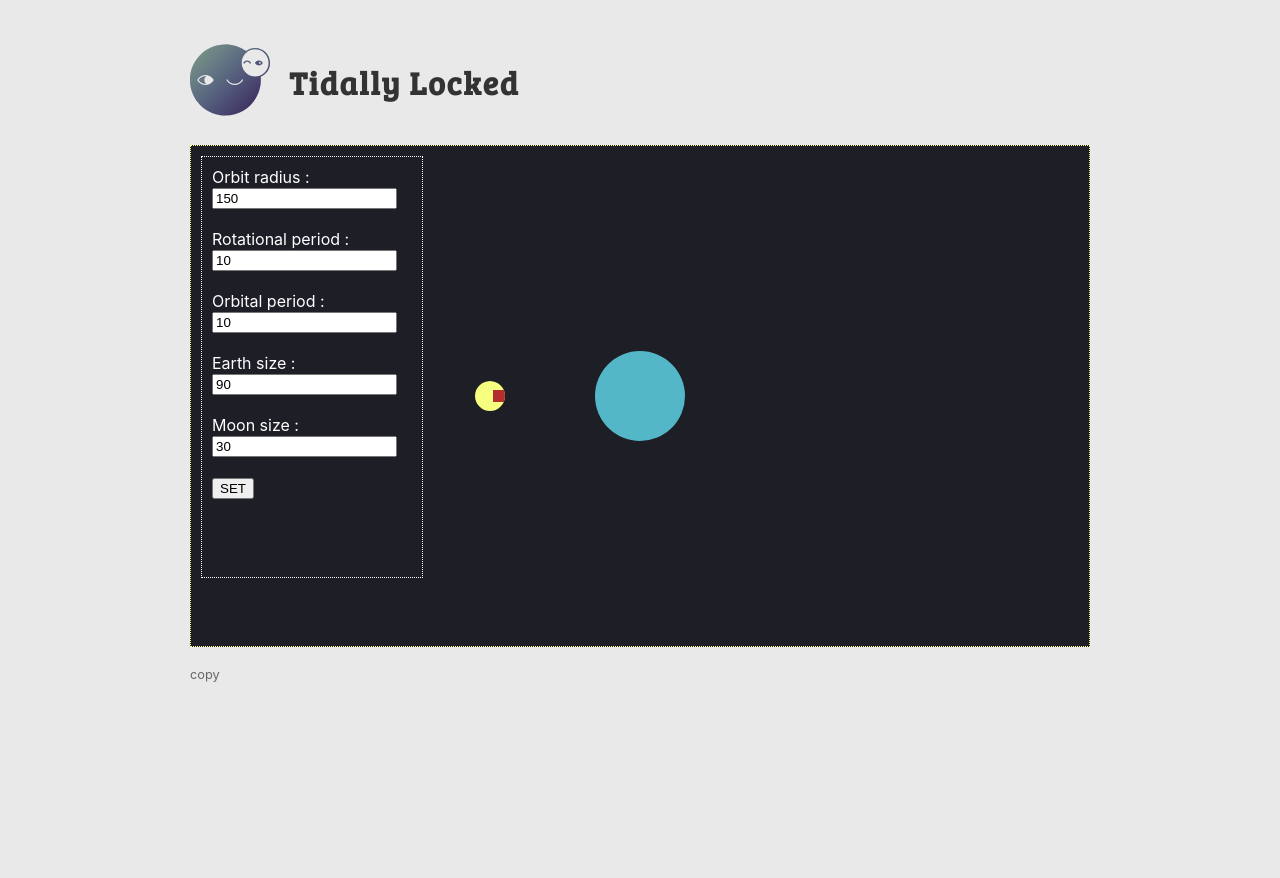
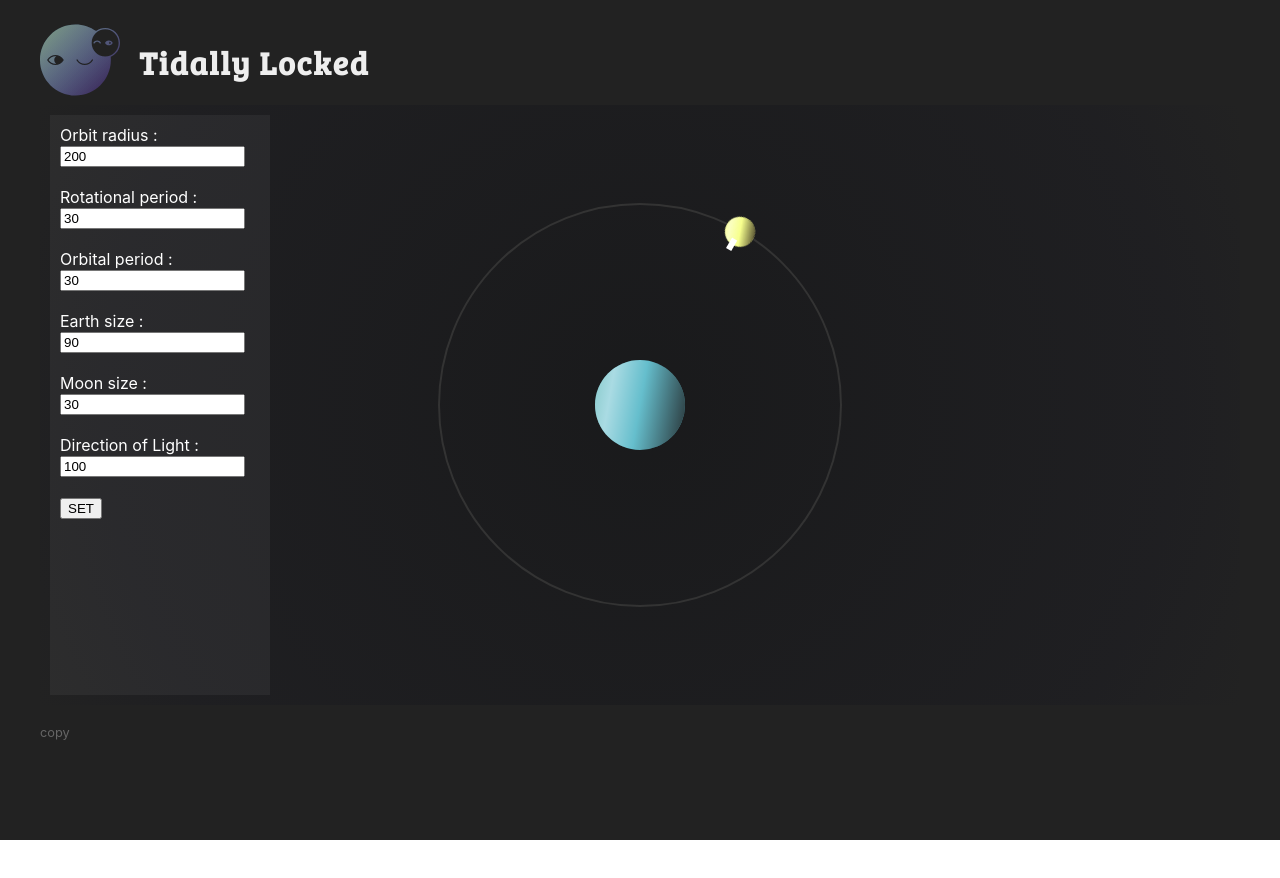
Before and after one commit to ejilee/Tidally-Locked, a React (Create React App) app: page / in a window 1280 px wide. After the commit the page ends 840 px from the top, so only its background shows below. Built offline with nearby package versions, Linux system fonts and the light colour scheme.

Commit message:
Added direction of light to state - applied to moon.js style, planet.js style, added option in interface.js. Added new component OrbitLine.

```diff
--- a/src/App.scss
+++ b/src/App.scss
@@ -6,11 +6,11 @@ html {
 }
 
 .App {
-  background-color: #e9e9e9;
+  background-color: #222;
   min-height: 100vh;
   font-size: 1rem;
-  color: #333;
-  padding: 40px;
+  color: #FFF;
+  padding: 20px;
 }
 
 .logoImg {
@@ -32,29 +32,22 @@ html {
   font-size: 2rem;
   font-family: "Bree Serif", serif;
   letter-spacing: 0.1rem;
-  color: #333;
+  color: #EEE;
   line-height: 0;
   white-space: nowrap;
 }
 
+header, section, footer{
+  width: 100%;
+  max-width: 1200px;
+  margin: 0 auto;
+}
+
 .App-header {
-  width: 100%;
-  max-width: 900px;
-  margin: 0 auto;
   display: flex;
 }
 
-.App-body {
-  width: 100%;
-  max-width: 900px;
-  margin: 20px auto;
-}
-
 .App-footer {
-  width: 100%;
-  max-width: 900px;
-  margin: 0 auto;
-  display: block;
   font-size: 0.8em;
   margin-top: 20px;
   color: #666;
--- a/src/components/Interface.js
+++ b/src/components/Interface.js
@@ -1,12 +1,13 @@
 import React, { useState, useCallback } from "react";
 
-const Interface = ({ rotPer, orbPer, orbRad, mooSiz, plaSiz, setRotOrbPer, setOrbRad, setBodySize }) => {
+const Interface = ({ rotPer, orbPer, orbRad, mooSiz, plaSiz, sunDir, setRotOrbPer, setOrbRad, setBodySize, setSunDirecttion }) => {
   const [form, setForm] = useState({
     rotationalPeriod: rotPer,
     orbitalPeriod: orbPer,
     orbitRadius: orbRad,
     moonSize: mooSiz,
-    planetSize: plaSiz
+    planetSize: plaSiz,
+    sunDirection: sunDir,
   });
 
   const changeInputValue = useCallback(
@@ -25,9 +26,10 @@ const Interface = ({ rotPer, orbPer, orbRad, mooSiz, plaSiz, setRotOrbPer, setOr
       setRotOrbPer(form.rotationalPeriod, form.orbitalPeriod);
       setOrbRad(form.orbitRadius);
       setBodySize(form.moonSize, form.planetSize);
+      setSunDirecttion(form.sunDirection);
       e.preventDefault();
     },
-    [setRotOrbPer,setOrbRad,setBodySize, form]
+    [setRotOrbPer,setOrbRad,setBodySize, setSunDirecttion, form]
   );
 
   return (
@@ -78,6 +80,15 @@ const Interface = ({ rotPer, orbPer, orbRad, mooSiz, plaSiz, setRotOrbPer, setOr
         />
         <br />
         <br />
+        Direction of Light :<br />
+        <input
+          type="number"
+          name="sunDirection"
+          value={form.sunDirection}
+          onChange={changeInputValue}
+        />
+        <br />
+        <br />
         <button type="submit">SET</button>
       </form>
     </div>
--- a/src/components/Moon.js
+++ b/src/components/Moon.js
@@ -25,7 +25,6 @@ const MoonBody = styled.div`
   background-color: #f6ff80;
   width: ${props => props.mooSiz + "px" || "30px"};
   height: ${props => props.mooSiz + "px" || "30px"};
-  overflow: hidden;
   border-radius: ${props => props.mooSiz + "px" || "30px"};
   top: calc(50% -  ${props => props.mooSiz/2 + "px" || "15px"});
   left: calc(50% -  ${props => props.mooSiz/2 + "px" || "15px"});
@@ -44,21 +43,33 @@ const MoonBody = styled.div`
   }
 `;
 
+const MoonLight = styled.div`
+  position: absolute;
+  background: linear-gradient(${props => props.sunDir + "deg" || "120deg"}, rgba(255,245,210,.3) 0%, rgba(255,255,255,.5) 20%, rgba(255,255,255,.1) 50%, rgba(30,20,20,.8) 100%);
+  width: ${props => props.mooSiz + "px" || "30px"};
+  height: ${props => props.mooSiz + "px" || "30px"};
+  overflow: hidden;
+  border-radius: ${props => props.mooSiz + "px" || "30px"};
+  top: calc(50% -  ${props => props.mooSiz/2 + "px" || "15px"});
+  left: calc(50% -  ${props => props.mooSiz/2 + "px" || "15px"});
+`;
+
 const MoonFace = styled.div`
   width: 40%;
-  height: 40%;
+  height: 20%;
   position: absolute;
-  top: 30%;
-  left: 0;
-  background-color: #b42e2e;
+  top: 35%;
+  left: -20%;
+  background-color: #FFF;
 `;
 
-const Moon = ({ rotPer, orbPer, orbRad, mooSiz }) => {
+const Moon = ({ rotPer, orbPer, orbRad, mooSiz, sunDir }) => {
   return (
     <StyledMoon orbPer={orbPer} orbRad={orbRad}>
       <MoonBody rotPer={rotPer} mooSiz={mooSiz}>
         <MoonFace></MoonFace>
       </MoonBody>
+      <MoonLight mooSiz={mooSiz} sunDir={sunDir} />
     </StyledMoon>
   );
 };
--- /dev/null
+++ b/src/components/OrbitLine.js
@@ -0,0 +1,20 @@
+import React from "react";
+import styled from "styled-components";
+
+const OrbitLineStyled = styled.div`
+  position: absolute;
+  border: 2px solid #333;
+  width: ${props => props.orbRad * 2 + "px" || "150px"};
+  height: ${props => props.orbRad * 2 + "px" || "150px"};
+  border-radius: ${props => props.orbRad * 2 + "px" || "150px"};
+  top: calc(50% -  ${props => (props.orbRad + 2) + "px" || "50% - 75px"});
+  left: calc(50% -  ${props => (props.orbRad + 2) + "px" || "50% - 75px"});
+`
+
+const OrbitLine = ({orbRad}) => {
+  return (
+    <OrbitLineStyled orbRad={orbRad} />
+  );
+};
+
+export default OrbitLine;
--- a/src/components/Planet.js
+++ b/src/components/Planet.js
@@ -11,10 +11,22 @@ const PlanetBody = styled.div`
   left: calc(50% -  ${props => props.plaSiz/2 + "px" || "45px"});
 `
 
-const Planet = ({plaSiz}) => {
+const PlanetLight = styled.div`
+  position: absolute;
+  background: linear-gradient(${props => props.sunDir + "deg" || "120deg"}, rgba(255,245,210,.3) 0%, rgba(255,255,255,.5) 20%, rgba(255,255,255,.1) 50%, rgba(30,20,20,.8) 100%);
+  width: 100%;
+  height: 100%;
+  border-radius: 100%;
+  top: 0;
+  left: 0;
+`;
+
+const Planet = ({plaSiz, sunDir}) => {
   return (
     <div className="planetContainer">
-      <PlanetBody plaSiz={plaSiz} />
+      <PlanetBody plaSiz={plaSiz}>
+        <PlanetLight sunDir={sunDir} />
+      </PlanetBody>
     </div>
   );
 };
--- a/src/components/Space.js
+++ b/src/components/Space.js
@@ -1,15 +1,17 @@
 import React, { useReducer, useCallback } from "react";
+import Planet from "./Planet";
+import OrbitLine from "./OrbitLine";
+import Moon from "./Moon";
 import Interface from "./Interface";
-import Planet from "./Planet";
-import Moon from "./Moon";
 import "./Space.scss";
 
 const initialSetting = {
-    rotationalPeriod: 10,
-    orbitalPeriod: 10,
-    orbitRadius: 150,
+    rotationalPeriod: 30,
+    orbitalPeriod: 30,
+    orbitRadius: 200,
     moonSize: 30,
     planetSize: 90,
+    sunDirection: 100
 };
 
 function settingReducer(setting, action){
@@ -24,6 +26,8 @@ function settingReducer(setting, action){
       return {...setting, moonSize : action.mooSiz};
     case 'PLANET_SIZE':
         return {...setting, planetSize : action.plaSiz};
+    case 'SUN_DIRECTION':
+        return {...setting, sunDirection : action.sunDir};
     default :
       return setting;
   }
@@ -41,6 +45,7 @@ const Space = () => {
 
   const setOrbRad = useCallback((orbRad) =>{
     dispatchSetting({type: 'ORBIT_RADIUS', orbRad});
+    console.log(orbRad);
   }, []
   );
 
@@ -49,16 +54,25 @@ const Space = () => {
     dispatchSetting({type: 'PLANET_SIZE', plaSiz});
   },[]);
 
+  const setSunDirecttion = useCallback((sunDir) => {
+    dispatchSetting({type: 'SUN_DIRECTION', sunDir});
+  },[]);
+
+
   return (
     <div className="spaceContainer">
       <Planet
         plaSiz={setting.planetSize}
+        sunDir={setting.sunDirection}
       />
+      <OrbitLine
+        orbRad={setting.orbitRadius} />
       <Moon
         rotPer={setting.rotationalPeriod}
         orbPer={setting.orbitalPeriod}
         orbRad={setting.orbitRadius}
         mooSiz={setting.moonSize}
+        sunDir={setting.sunDirection}
       />
       <Interface
         rotPer={setting.rotationalPeriod}
@@ -66,9 +80,11 @@ const Space = () => {
         orbRad={setting.orbitRadius}
         mooSiz={setting.moonSize}
         plaSiz={setting.planetSize}
+        sunDir={setting.sunDirection}
         setRotOrbPer={setRotOrbPer}
         setOrbRad={setOrbRad}
         setBodySize={setBodySize}
+        setSunDirecttion={setSunDirecttion}
       />
     </div>
   );
--- a/src/components/Space.scss
+++ b/src/components/Space.scss
@@ -1,7 +1,6 @@
 .spaceContainer {
-  min-height: 500px;
-  border: dotted #fbff7f 1px;
-  background-color: #1e1e27;
+  min-height: 600px;
+  background: #222222 radial-gradient(circle, rgba(17, 18, 21, 0.5) 0%, #1818214d 80%, #222222 100%);
   position: relative;
   overflow: hidden;
 
@@ -11,9 +10,9 @@
     top: 10px;
     left: 10px;
     width: 200px;
-    height: 400px;
-    border: 1px dotted #fff;
+    height: calc(100% - 40px);
     color: #FFF;
+    background-color: rgba(255,255,255,0.05);
   }
 
 }
```
